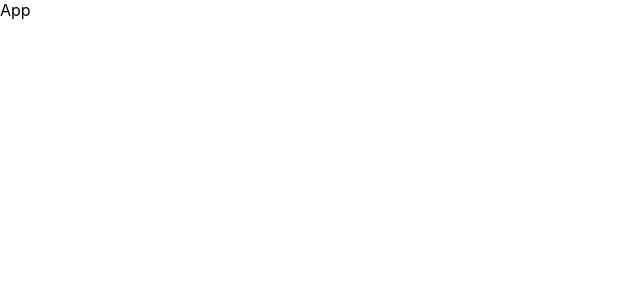
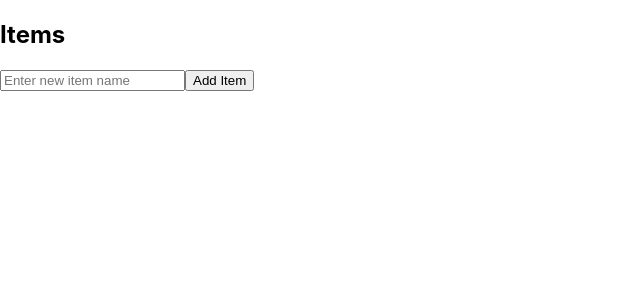
Before and after one commit to abmanaf/React-HTTP-Methods-Demo, a React (Create React App) app: page / in a window 1280 px wide. Shown: the top 300 px of the page, without its empty margins (0-640 px from the left). Built offline with nearby package versions, Linux system fonts and the light colour scheme.

Commit message:
minor changes

```diff
--- a/src/App.js
+++ b/src/App.js
@@ -1,10 +1,54 @@
-import React, { useState } from "react";
+import React, { useEffect, useState } from "react";
+// i am using this url as the endpoint from the backend 'https://api.example.com/items'
 
 function App() {
   const [data, setData] = useState([]);
   const [newItem, setNewItem] = useState("");
-
-  return <div>App</div>;
+  useEffect(() => {
+    fetchData();
+  });
+  const fetchData = async () => {
+    try {
+      const response = axios.get("https://api.example.com/items");
+      setData(response);
+    } catch (err) {
+      console.error(err);
+    }
+  };
+  const addItem = async () => {
+    try {
+      const response = axios.post("https://api.example.com/items", newItem);
+    } catch (err) {
+      console.error(err);
+    }
+  };
+  return (
+    <div>
+      <h2>Items</h2>
+      <ul>
+        {data.map((item) => (
+          <li key={item.id}>
+            {item.name}
+            <button
+              onClick={() => updateItem(item.id, `${item.name} (Updated)`)}
+            >
+              Update
+            </button>
+            <button onClick={() => deleteItem(item.id)}>Delete</button>
+          </li>
+        ))}
+      </ul>
+      <div>
+        <input
+          type="text"
+          value={newItem}
+          onChange={(e) => setNewItem(e.target.value)}
+          placeholder="Enter new item name"
+        />
+        <button onClick={addItem}>Add Item</button>
+      </div>{" "}
+    </div>
+  );
 }
 
 export default App;
```
